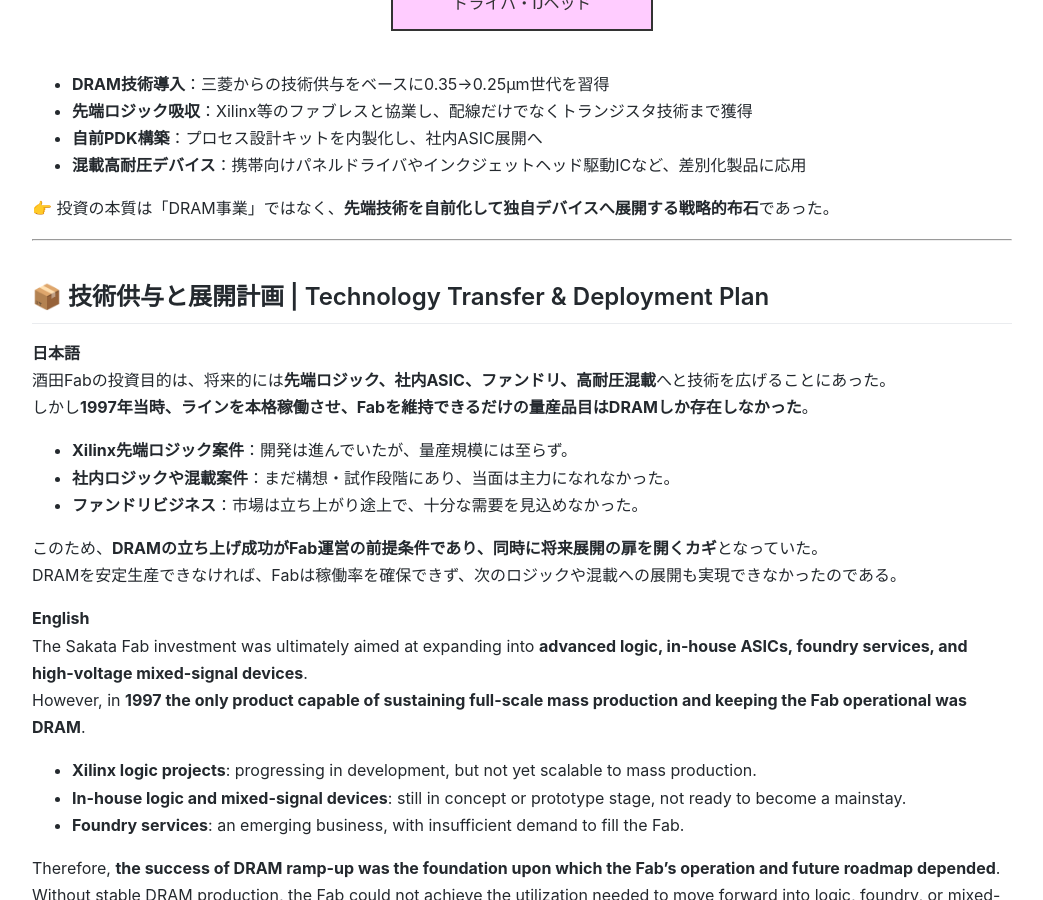
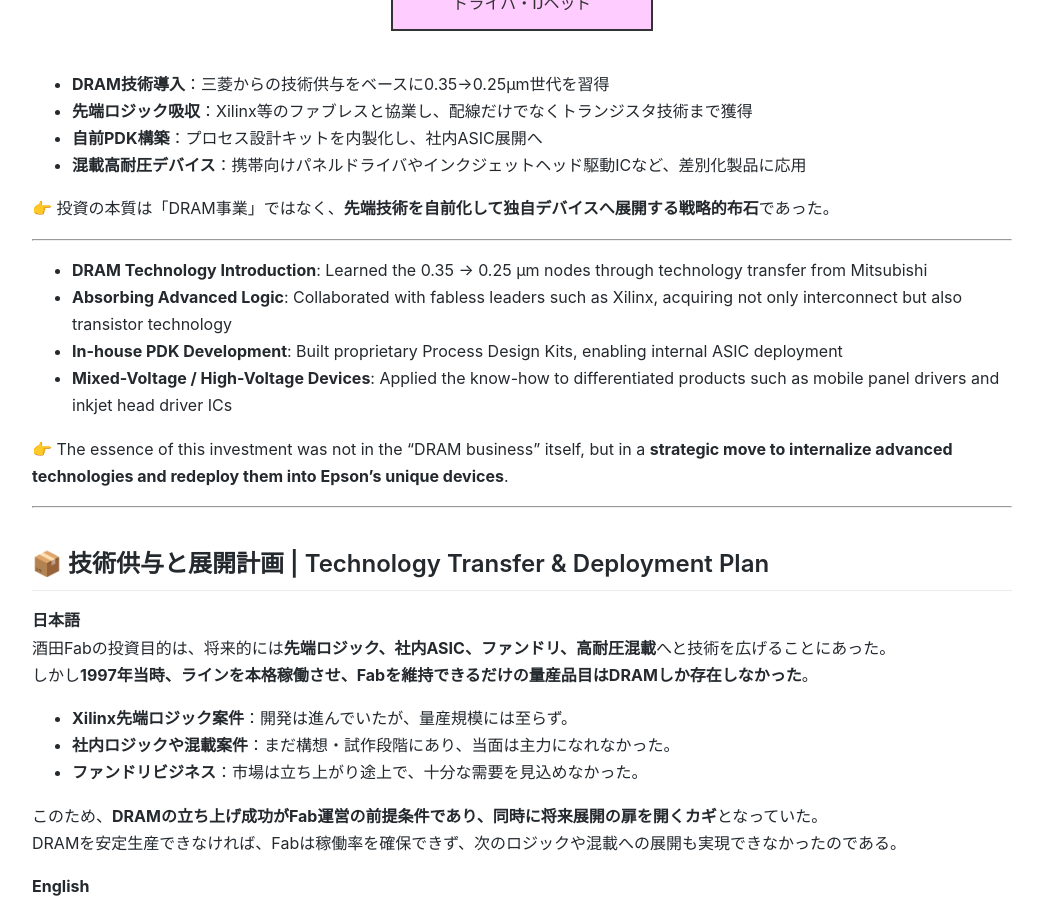
Before and after one commit to Samizo-AITL/Edusemi-Plus, a Jekyll site: the page built from archive/in1997/Epson_Sakata_8inch_Line.md, in a window 1280 px wide and 900 px high, scrolled down 2498 px. Shown: the whole window, without its empty margins (118-1161 px from the left). Built offline with Jekyll 4.4.1, drawn with Linux system fonts in a browser that asks for light colours.

Commit message:
Update Epson_Sakata_8inch_Line.md

```diff
--- a/archive/in1997/Epson_Sakata_8inch_Line.md
+++ b/archive/in1997/Epson_Sakata_8inch_Line.md
@@ -81,6 +81,15 @@ flowchart TB
 - **混載高耐圧デバイス**：携帯向けパネルドライバやインクジェットヘッド駆動ICなど、差別化製品に応用
 
 👉 投資の本質は「DRAM事業」ではなく、**先端技術を自前化して独自デバイスへ展開する戦略的布石**であった。
+
+---
+
+- **DRAM Technology Introduction**: Learned the 0.35 → 0.25 µm nodes through technology transfer from Mitsubishi
+- **Absorbing Advanced Logic**: Collaborated with fabless leaders such as Xilinx, acquiring not only interconnect but also transistor technology
+- **In-house PDK Development**: Built proprietary Process Design Kits, enabling internal ASIC deployment
+- **Mixed-Voltage / High-Voltage Devices**: Applied the know-how to differentiated products such as mobile panel drivers and inkjet head driver ICs
+
+👉 The essence of this investment was not in the "DRAM business" itself, but in a **strategic move to internalize advanced technologies and redeploy them into Epson’s unique devices**.
 
 ---
 
```
